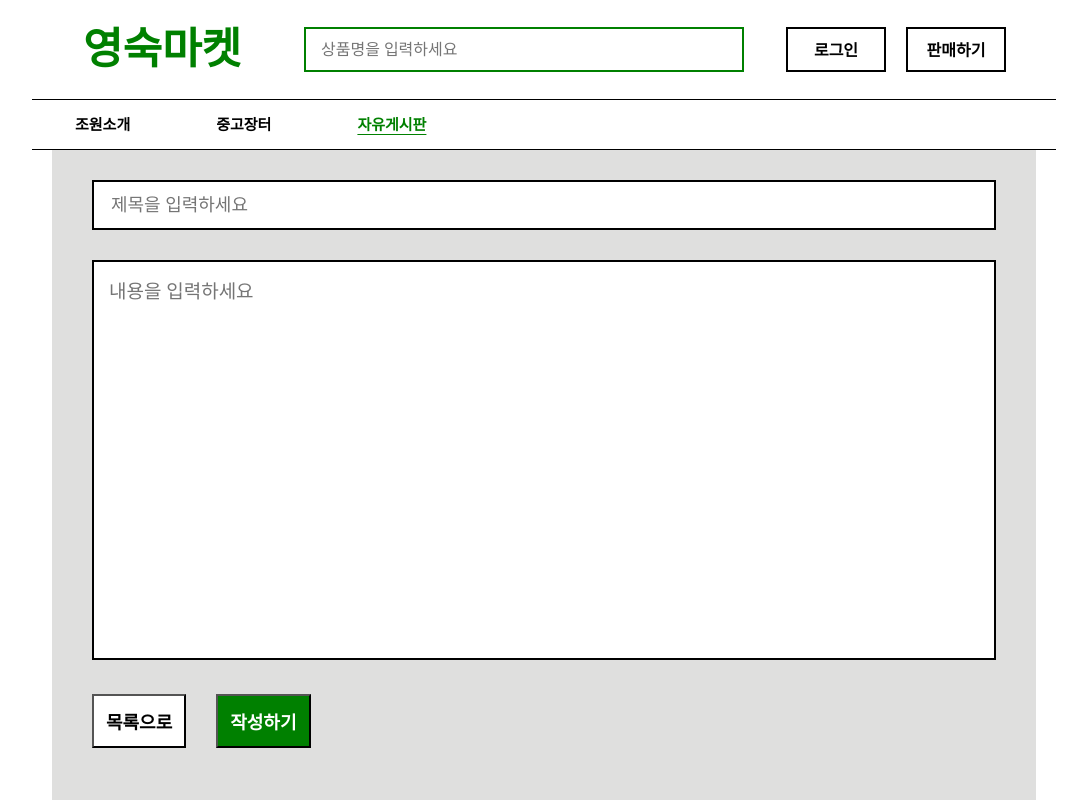
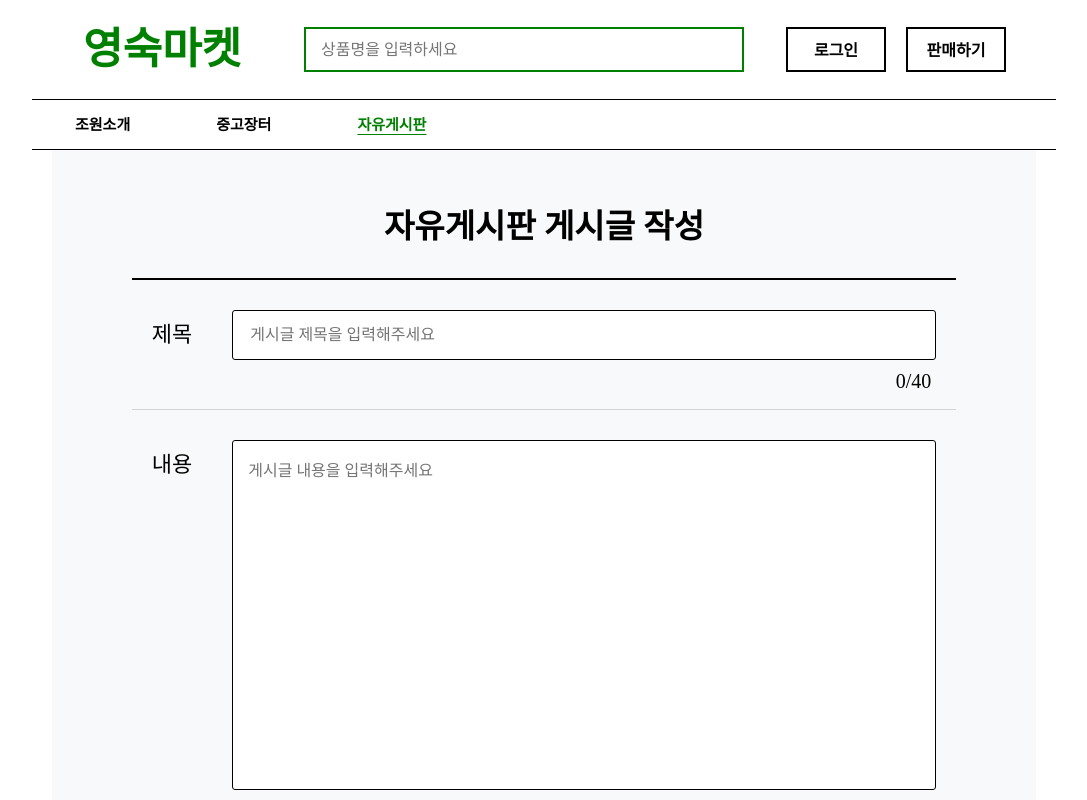
Before and after one commit to woohyeon-dev/used-trading-platform, a React (Create React App) app in the folder client/: page /board/write in a window 1280 px wide. Shown: the top 800 px of the page, without its empty margins (96-1183 px from the left). Built offline with nearby package versions, Linux system fonts and the light colour scheme; no server answers; a web font is replaced by a local one.

Commit message:
Implement posting and modify the design of the posting page

```diff
--- a/client/src/pages/WritePost.js
+++ b/client/src/pages/WritePost.js
@@ -1,47 +1,90 @@
-import React, { useState } from 'react';
+import React, { useContext, useState } from 'react';
 import styled from 'styled-components';
-import { NavLink } from 'react-router-dom';
+import { NavLink, useNavigate } from 'react-router-dom';
 import axios from 'axios';
+import Context from '../context/Context';
 
 const WritePostBlock = styled.div`
   width: 984px;
   margin: 0 auto;
   display: flex;
   flex-direction: column;
-  padding: 30px 0 60px 0;
-  background-color: #dfdfde;
+  padding: 50px 0 60px 0;
+  background-color: #f8f9fa;
 
   form {
     margin: 0 auto;
   }
 
+  .pageTitle {
+    font-size: 33px;
+    font-weight: bold;
+    text-align: center;
+    padding-bottom: 30px;
+    border-bottom: 2px solid black;
+  }
+
+  .inputBox {
+    height: 50px;
+    display: flex;
+    margin-top: 30px;
+    padding: 0 20px;
+  }
+
+  .inputTitle {
+    font-size: 22px;
+    line-height: 50px;
+    text-align: right;
+    padding-right: 40px;
+  }
+
   input {
     font-family: 'GyeonggiBatang';
-    width: 904px;
-    height: 50px;
-    font-size: 18px;
+    width: 704px;
+    font-size: 16px;
     padding: 17px;
-    border: 2px solid black;
+    border: 1px solid black;
+    border-radius: 3px;
 
     &:focus {
       outline: none;
     }
   }
 
+  .charCnt {
+    padding: 10px 25px 10px 10px;
+    height: 50px;
+    text-align: right;
+    font-size: 20px;
+    border-bottom: 1px solid lightgrey;
+  }
+
+  .textareaBox {
+    display: flex;
+    margin-top: 30px;
+    padding: 0 20px;
+  }
+
   textarea {
     font-family: 'GyeonggiBatang';
-    width: 904px;
-    height: 400px;
-    font-size: 19px;
+    width: 704px;
+    height: 350px;
+    font-size: 16px;
     line-height: 30px;
-    margin: 30px 0;
     padding: 15px;
     resize: none;
-    border: 2px solid black;
+    border: 1px solid black;
+    border-radius: 3px;
 
     &:focus {
       outline: none;
     }
+  }
+
+  .writePostBtnGroup {
+    display: flex;
+    justify-content: right;
+    padding-right: 20px;
   }
 
   button {
@@ -50,14 +93,11 @@ const WritePostBlock = styled.div`
     font-size: 18px;
     background-color: white;
     font-weight: bold;
+    margin-top: 30px;
 
     &:hover {
       cursor: pointer;
     }
-  }
-
-  .writePostBtnGroup {
-    display: flex;
   }
 
   .backToList {
@@ -68,14 +108,19 @@ const WritePostBlock = styled.div`
   .writeBtn {
     background-color: green;
     color: white;
-    margin-left: 30px;
+    margin-left: 20px;
   }
 `;
 
 function WritePost() {
+  //url 이동을 위한 useNavigate
+  const navigate = useNavigate();
+
+  const { loggedIn, loggedUser } = useContext(Context);
   const [inputs, setInputs] = useState({
     title: '',
     content: '',
+    writer: loggedUser.user_id,
   });
 
   const { title, content } = inputs;
@@ -90,39 +135,54 @@ function WritePost() {
 
   const handleSubmit = e => {
     e.preventDefault();
+    if (loggedIn) {
       try {
         const callApi = async () => {
-        const res = await axios.post(
+          const write = await axios.post(
             'http://localhost:5000/board/write',
             inputs
           );
         };
         callApi();
+        //성공하면 해당 url로 이동
+        navigate('/board');
+        window.upload();
       } catch (error) {
         console.error(error);
+      }
+    } else {
+      alert('로그인 후 이용해주세요');
+      navigate('/login');
     }
   };
 
   return (
     <WritePostBlock>
       <form onSubmit={handleSubmit}>
-        <div>
+        <div className='pageTitle'>자유게시판 게시글 작성</div>
+        <div className='inputBox'>
+          <div className='inputTitle'>제목</div>
           <input
             type='text'
             name='title'
             value={title}
             onChange={handleInputs}
-            placeholder='제목을 입력하세요'
+            placeholder='게시글 제목을 입력해주세요'
           />
         </div>
-        <div>
+        <div className='charCnt'>0/40</div>
+
+        <div className='textareaBox'>
+          <div className='inputTitle'>내용</div>
           <textarea
             name='content'
-            placeholder='내용을 입력하세요'
+            placeholder='게시글 내용을 입력해주세요'
             value={content}
             onChange={handleInputs}
           />
         </div>
+        <div className='charCnt'>0/100</div>
+
         <div className='writePostBtnGroup'>
           <button>
             <NavLink to='/board' className='backToList'>
```
Also changed, not shown: 1 other file (tests, documents, lock files or other folders). Lines whose indentation alone changed are shown as unchanged.
